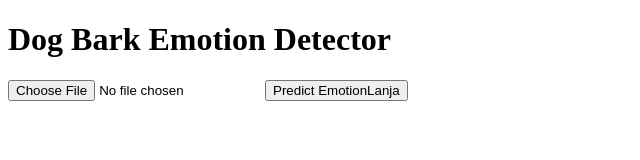
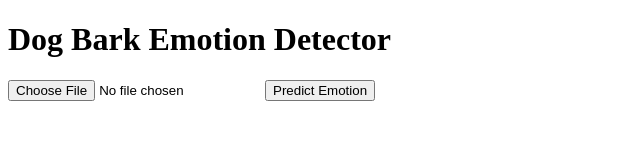
Before and after one commit to shyamtharun/Dog-Bark, a plain HTML site: page index.html in a window 1280 px wide. Shown: the full height of the page, 0-640 px from the left. Drawn offline with Linux system fonts and the light colour scheme.

Commit message:
Update index.html

```diff
--- a/index.html
+++ b/index.html
@@ -8,7 +8,7 @@
   <h1>Dog Bark Emotion Detector</h1>
   <form id="upload-form" enctype="multipart/form-data">
     <input type="file" name="audio_file" accept=".wav" required>
-    <button type="submit">Predict EmotionLanja</button>
+    <button type="submit">Predict Emotion</button>
   </form>
 
   <h2 id="result"></h2>
```
